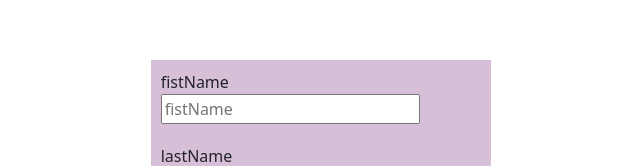
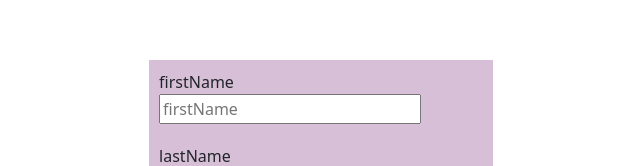
Before and after one commit to Arunpandi04/my-app, a React (Create React App) app: page / in a window 1280 px wide. Shown: the part 173-339 px from the top of the page, without its empty margins (319-959 px from the left). Built offline with nearby package versions, Linux system fonts and the light colour scheme.

Commit message:
console warning

```diff
--- a/src/component/Dashboard.js
+++ b/src/component/Dashboard.js
@@ -4,19 +4,17 @@ import './Dashboard.scss'
 
 
 const Dashboard = props => {
-    const [input, setInput] = useState({})
+    const [input, setInput] = useState({"firstName":"","lastName":"","email":"","address":""})
     const onChange = (e) => {
-        console.log("input", e.target.value)
-        setInput({ ...input, [e.target.name]: e.target.value })
+        setInput({ ...input, [e.target.name]: e.target.value });
     }
-    console.log("value", input)
     return (
         <div className='input-container'>
            <div className="input-fields">
-                <CustomInput name="fistName" onChange={(e) => onChange(e)} value={input.firstName} />
-                <CustomInput name="lastName" onChange={(e) => onChange(e)} value={input.lastName} />
-                <CustomInput name="email" onChange={(e) => onChange(e)} value={input.email} />
-                <CustomInput name="address" onChange={(e) => onChange(e)} value={input.address} />
+                <CustomInput name="firstName" onChange={onChange} value={input.firstName} />
+                <CustomInput name="lastName" onChange={onChange} value={input.lastName} />
+                <CustomInput name="email" onChange={onChange} value={input.email} />
+                <CustomInput name="address" onChange={onChange} value={input.address} />
                 <div className="button">
                 <button className="btn">submit</button>
                 </div>
--- a/src/component/customField/CustomInput.js
+++ b/src/component/customField/CustomInput.js
@@ -6,7 +6,7 @@ function CustomInput(props) {
     return (
          <div className="input">
             <label className="label-field" style={{ paddingRight: '10px' }}>{name}</label>
-            <input className="input-field" type="text" name={name} placeholder={name} onChange={(e) => { onChange(e) }} value={value} />
+            <input className="input-field" type="text" name={name} placeholder={name} onChange={onChange} value={value}/>
          </div>
     )
 }
```
